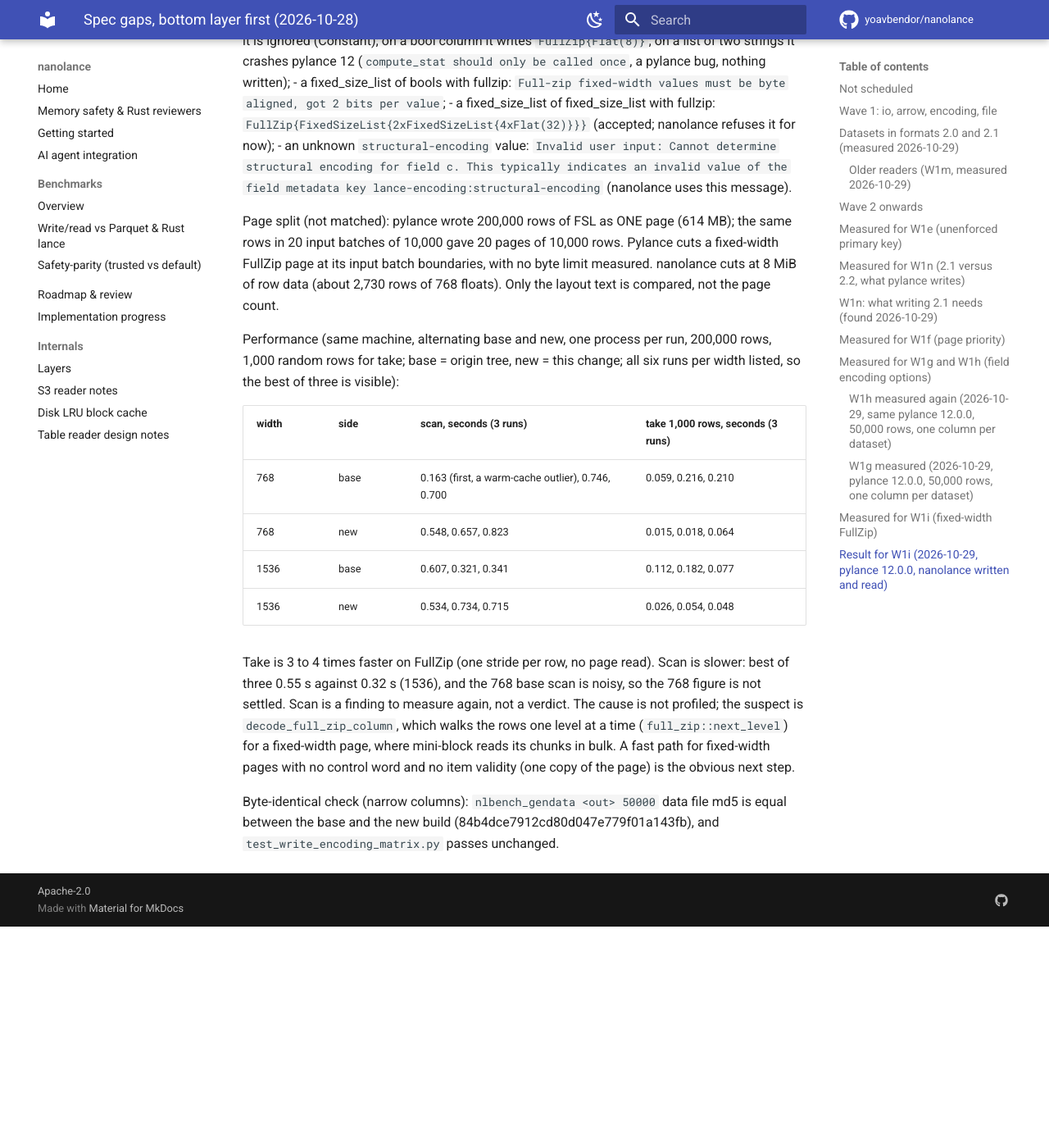
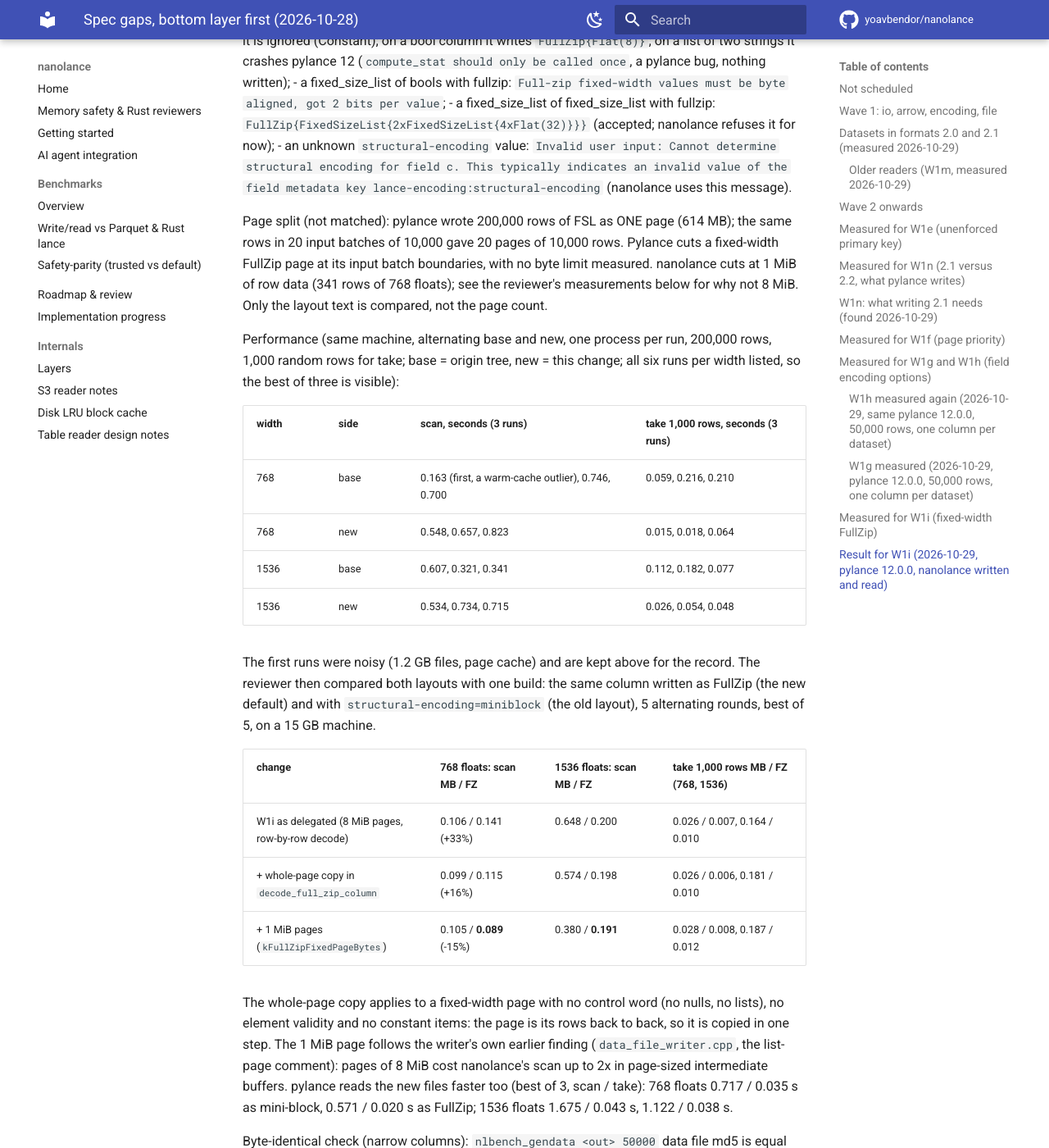
Before and after one commit to yoavbendor/nanolance, an MkDocs documentation site: the page built from docs/tasks/SPEC_GAPS.md, in a window 1280 px wide and 1400 px high, scrolled down 15772 px. Shown: the whole window at 82% size. Built offline with MkDocs 1.6.1 and Material for MkDocs 9.7.7, drawn with Linux system fonts in a browser that asks for light colours; comment, search, counter and statistics services are not loaded; before the commit the page ends 16902 px from its top, so only the background shows below that.

Commit message:
encoding: copy a fixed-width FullZip page whole, and cut those pages at 1 MiB
A fixed-width FullZip page with no control word, element validity or constant
items is its rows back to back, so decode_full_zip_column copies it in one step
instead of row by row. Pages are cut at 1 MiB instead of 8 MiB, as the writer's
other page sizes are. A 768-float column now scans 15% faster than as mini-block
(it was 33% slower), 1536 floats 2x faster, and take is 3-15x faster; pylance
reads the new files faster too (numbers in docs/tasks/SPEC_GAPS.md).

Claude-Session: https://claude.ai/code/session_014PGy9PK68gHvyR8T1r5ueY

```diff
--- a/docs/tasks/SPEC_GAPS.md
+++ b/docs/tasks/SPEC_GAPS.md
@@ -319,7 +319,8 @@ Pylance behaviour found while matching it (not in the rule above):
 
 Page split (not matched): pylance wrote 200,000 rows of FSL<float32,768> as ONE page (614 MB); the same rows in
 20 input batches of 10,000 gave 20 pages of 10,000 rows. Pylance cuts a fixed-width FullZip page at its input
-batch boundaries, with no byte limit measured. nanolance cuts at 8 MiB of row data (about 2,730 rows of 768 floats).
+batch boundaries, with no byte limit measured. nanolance cuts at 1 MiB of row data (341 rows of 768 floats); see
+the reviewer's measurements below for why not 8 MiB.
 Only the layout text is compared, not the page count.
 
 Performance (same machine, alternating base and new, one process per run, 200,000 rows, 1,000 random rows for take;
@@ -332,12 +333,22 @@ base = origin tree, new = this change; all six runs per width listed, so the bes
 | 1536 | base | 0.607, 0.321, 0.341 | 0.112, 0.182, 0.077 |
 | 1536 | new | 0.534, 0.734, 0.715 | 0.026, 0.054, 0.048 |
 
-Take is 3 to 4 times faster on FullZip (one stride per row, no page read). Scan is slower: best of three 0.55 s
-against 0.32 s (1536), and the 768 base scan is noisy, so the 768 figure is not settled. Scan is a finding to
-measure again, not a verdict. The cause is not profiled; the suspect is `decode_full_zip_column`, which walks the
-rows one level at a time (`full_zip::next_level`) for a fixed-width page, where mini-block reads its chunks in bulk.
-A fast path for fixed-width pages with no control word and no item validity (one copy of the page) is the obvious
-next step.
+The first runs were noisy (1.2 GB files, page cache) and are kept above for the record. The reviewer then
+compared both layouts with one build: the same column written as FullZip (the new default) and with
+`structural-encoding=miniblock` (the old layout), 5 alternating rounds, best of 5, on a 15 GB machine.
+
+| change | 768 floats: scan MB / FZ | 1536 floats: scan MB / FZ | take 1,000 rows MB / FZ (768, 1536) |
+|---|---|---|---|
+| W1i as delegated (8 MiB pages, row-by-row decode) | 0.106 / 0.141 (+33%) | 0.648 / 0.200 | 0.026 / 0.007, 0.164 / 0.010 |
+| + whole-page copy in `decode_full_zip_column` | 0.099 / 0.115 (+16%) | 0.574 / 0.198 | 0.026 / 0.006, 0.181 / 0.010 |
+| + 1 MiB pages (`kFullZipFixedPageBytes`) | 0.105 / **0.089** (-15%) | 0.380 / **0.191** | 0.028 / 0.008, 0.187 / 0.012 |
+
+The whole-page copy applies to a fixed-width page with no control word (no nulls, no lists), no element
+validity and no constant items: the page is its rows back to back, so it is copied in one step. The 1 MiB page
+follows the writer's own earlier finding (`data_file_writer.cpp`, the list-page comment): pages of 8 MiB cost
+nanolance's scan up to 2x in page-sized intermediate buffers.
+pylance reads the new files faster too (best of 3, scan / take): 768 floats 0.717 / 0.035 s as mini-block, 0.571 /
+0.020 s as FullZip; 1536 floats 1.675 / 0.043 s, 1.122 / 0.038 s.
 
 Byte-identical check (narrow columns): `nlbench_gendata <out> 50000` data file md5 is equal between the base and
 the new build (84b4dce7912cd80d047e779f01a143fb), and `test_write_encoding_matrix.py` passes unchanged.
```
Also changed, not shown: 2 other files.
